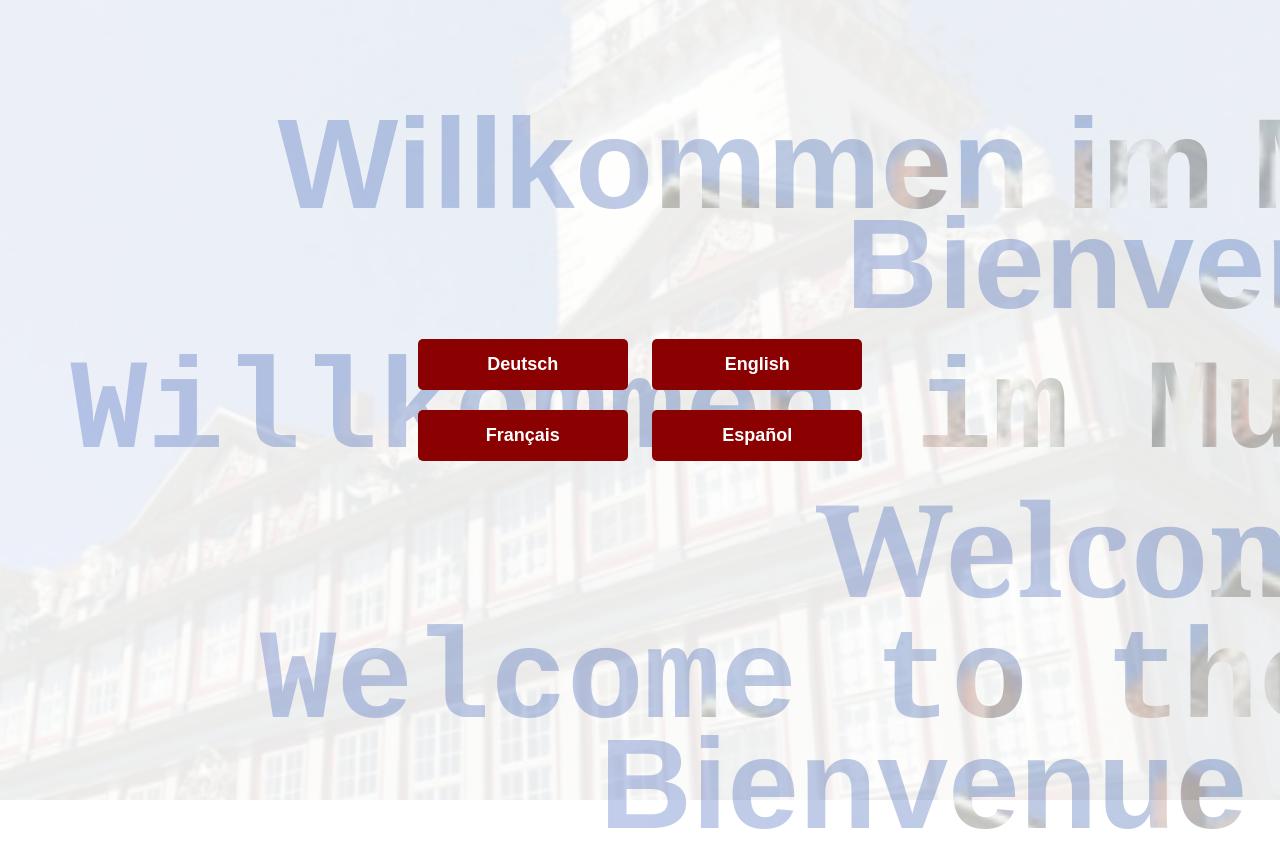
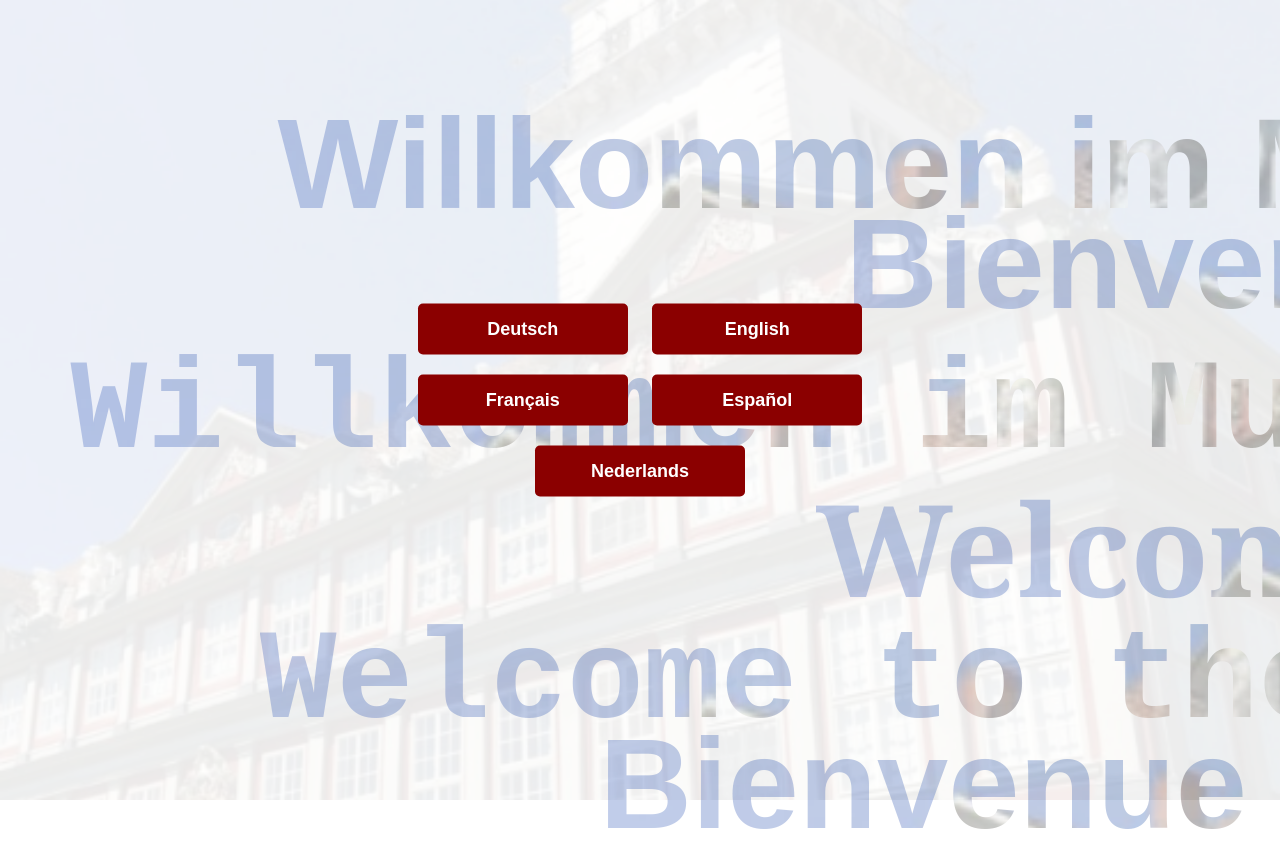
Before and after one commit to SchlossMuseumwf/willkommen, a plain HTML site: page index.html in a window 1280 px wide. Shown: the top 857 px of the page. Drawn offline with Linux system fonts and the light colour scheme.

Commit message:
Update index.html

```diff
--- a/index.html
+++ b/index.html
@@ -90,6 +90,8 @@
         <a href="https://schlossmuseumwf.github.io/Numbers/" class="button">English</a>
         <a href="https://schlossmuseumwf.github.io/Nombres/" class="button">Français</a>
         <a href="https://schlossmuseumwf.github.io/Numeros/" class="button">Español</a>
+        <a href="https://schlossmuseumwf.github.io/Getallen/" class="button">Nederlands</a>
+
     </div>
 
     <script>
```
